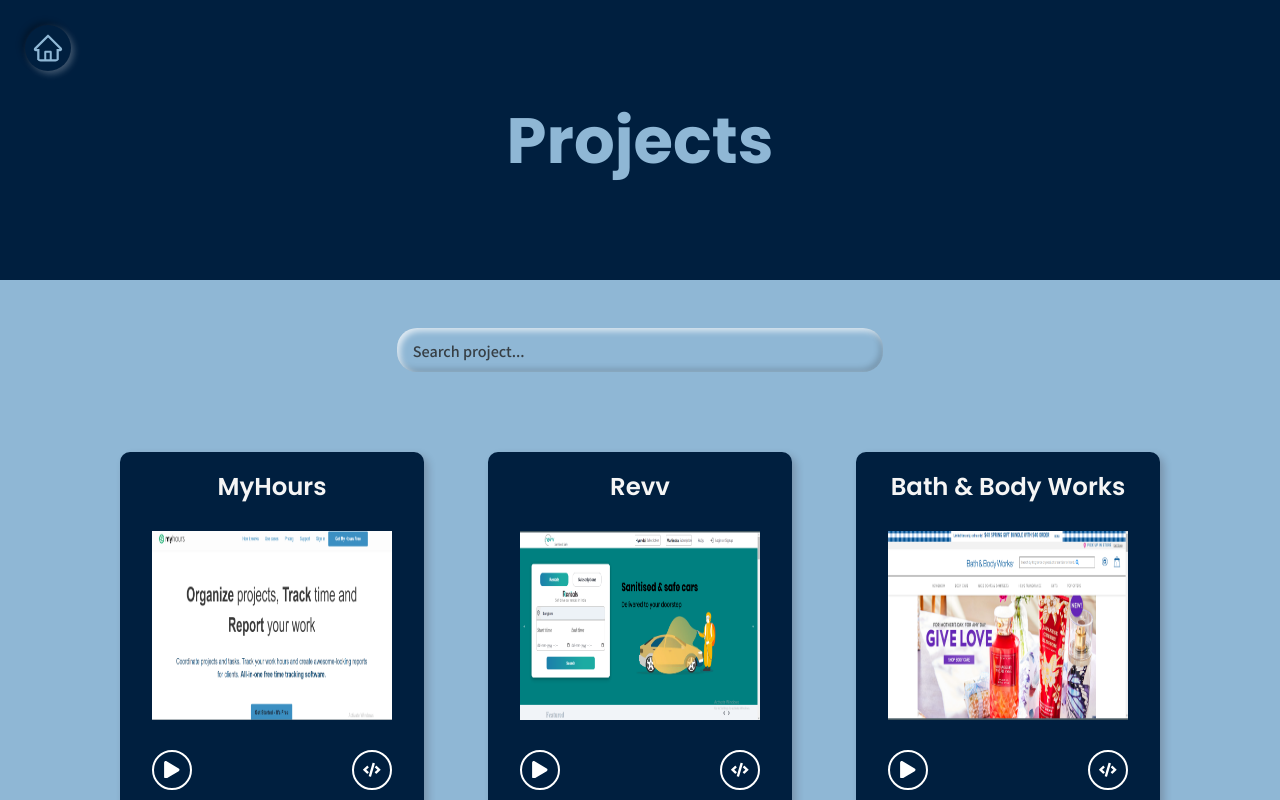
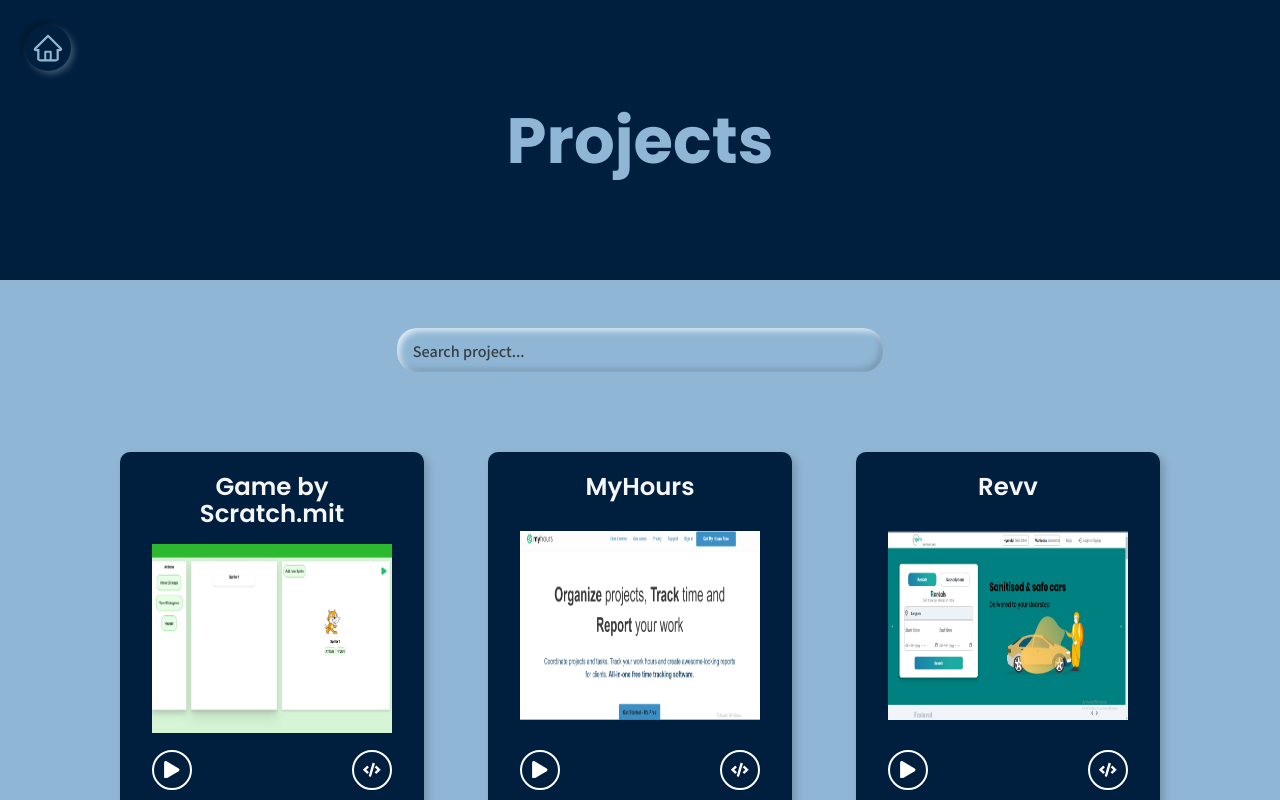
Before and after one commit to Mshradha/portfoilio-update, a React (Create React App) app: page /projects in a window 1280 px wide. Shown: the top 800 px of the page. Built offline with nearby package versions, Linux system fonts and the light colour scheme; a web font is replaced by a local one.

Commit message:
feat: added new project

```diff
--- a/src/data/projectsData.js
+++ b/src/data/projectsData.js
@@ -6,30 +6,51 @@
 // import bankman_image from "../assets/svg/projects/be.png";
 import beauty_image2 from "../assets/svg/projects/Hours.PNG"
 import bankmanLanding_image from "../assets/svg/projects/Saphora.PNG";
+import scratch from "../assets/svg/projects/scar.png";
+
 // import expense_image from "../assets/svg/projects/weather.png";
 export const projectsData = [
   {
     id: 1,
+    projectName: "Game by Scratch.mit",
+    projectDesc:
+      "The platform supports multiple sprites, motion animations, and collision detection, allowing users to build dynamic, engaging experiences.",
+    tags: ["React", "JavaScript", "CSS", "HTML"],
+    code: "https://github.com/Mshradha/juspay-assignment",
+    demo: "https://juspay-assignment-cyan.vercel.app/",
+    image: scratch,
+  },
+  {
+    id: 2,
     projectName: "MyHours",
     projectDesc:
       "This is a  clone of website myHours, I have tried to implement the website product page  with login and signup authoristaion",
-    tags: ["Node.js","Express","MongoDB","React","JavaScript", "CSS", "ChakraUI", "HTML"],
+    tags: [
+      "Node.js",
+      "Express",
+      "MongoDB",
+      "React",
+      "JavaScript",
+      "CSS",
+      "ChakraUI",
+      "HTML",
+    ],
     code: "https://github.com/Mshradha/bouncy-donkey-4696",
     demo: "https://myhours.vercel.app/",
     image: beauty_image2,
   },
   {
-    id: 2,
+    id: 3,
     projectName: "Revv",
     projectDesc:
       "This is a mini clone of website Revv, I have tried to implement the website product page  with login and signup authoristaion",
-    tags: ["React","Redux","JavaScript", "CSS", "ChakraUI", "HTML"],
+    tags: ["React", "Redux", "JavaScript", "CSS", "ChakraUI", "HTML"],
     code: "https://github.com/Mshradha/assorted-bulb-9592",
     demo: "https://assorted-bulb-9592.netlify.app/",
     image: beauty_image1,
   },
   {
-    id: 3,
+    id: 4,
     projectName: "Bath & Body Works",
     projectDesc:
       "This is a full-fledged clone of website Bath & Body Works, we have tried to implement every possible feature of the website and provided the full payment cycle with login and signup authoristaion",
@@ -39,18 +60,18 @@
     image: beauty_image,
   },
   {
-    id: 6,
+    id: 7,
     projectName: "Mini E-commerce",
     projectDesc:
       "This is a mini clone of website myntra, I have tried to implement the website product page  with login and signup authoristaion",
-    tags: ["React","JavaScript", "CSS", "ChakraUI", "HTML"],
+    tags: ["React", "JavaScript", "CSS", "ChakraUI", "HTML"],
     code: "https://github.com/masai-course/shradha_fw16_237/tree/master/ProjectReact/ecommerce",
     demo: "https://shradhaecomm.vercel.app/",
     image: mini,
   },
 
   {
-    id: 4,
+    id: 5,
     projectName: "Tomtop",
     projectDesc:
       "It is a  functional html css model of website TomTop just with login functionality, I have implemented css with great precision and the website  responsive.",
@@ -60,7 +81,7 @@
     image: adidas_image,
   },
   {
-    id: 5,
+    id: 6,
     projectName: "Sephora ",
     projectDesc:
       "Shopping application landing page with login and create account options.It is  simple designed with Transitions,  Sliders and videos",
@@ -99,7 +120,6 @@
   //   demo: "https://app.netlify.com/sites/weather-app-balrampaidar/overview",
   //   image: expense_image,
   // },
-
 ];
 
 // Do not remove any fields.
```
Also changed, not shown: src/assets/svg/projects/scar.png (added).
